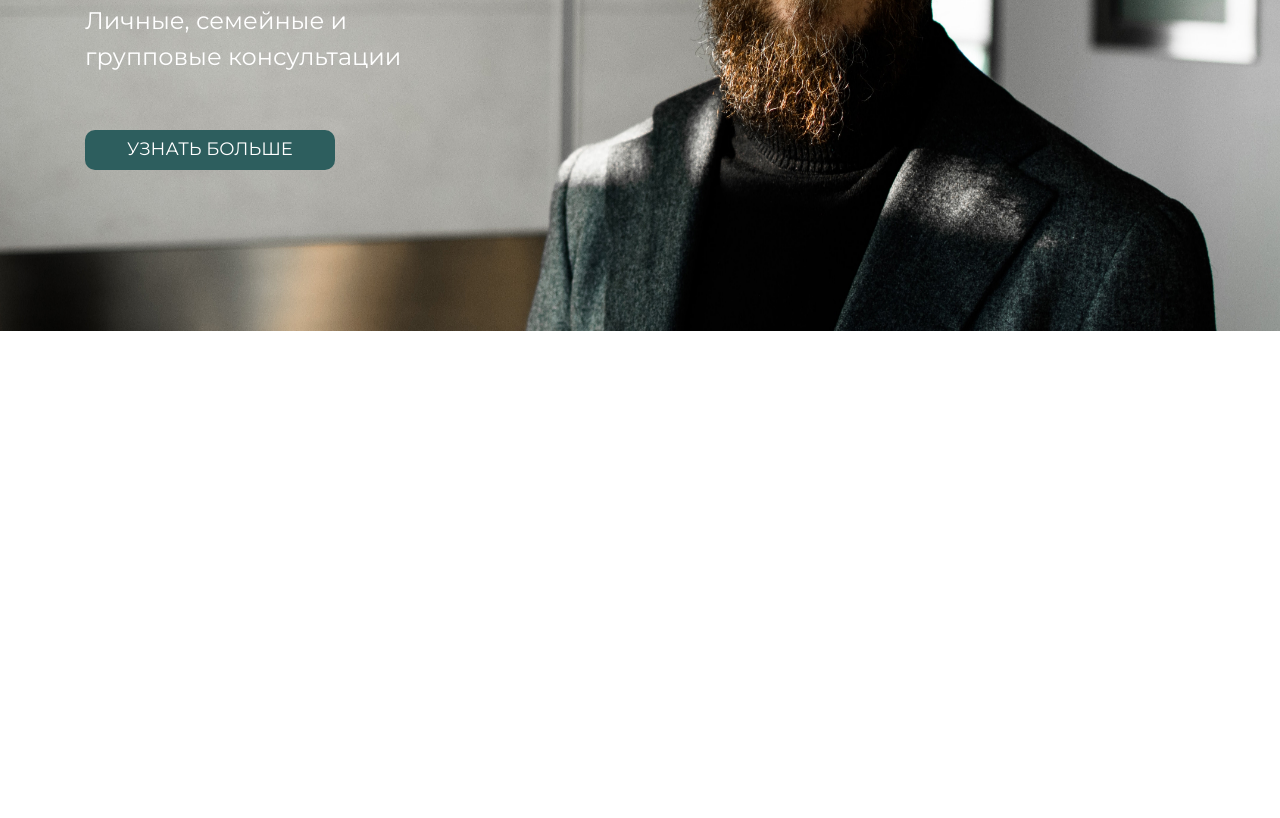
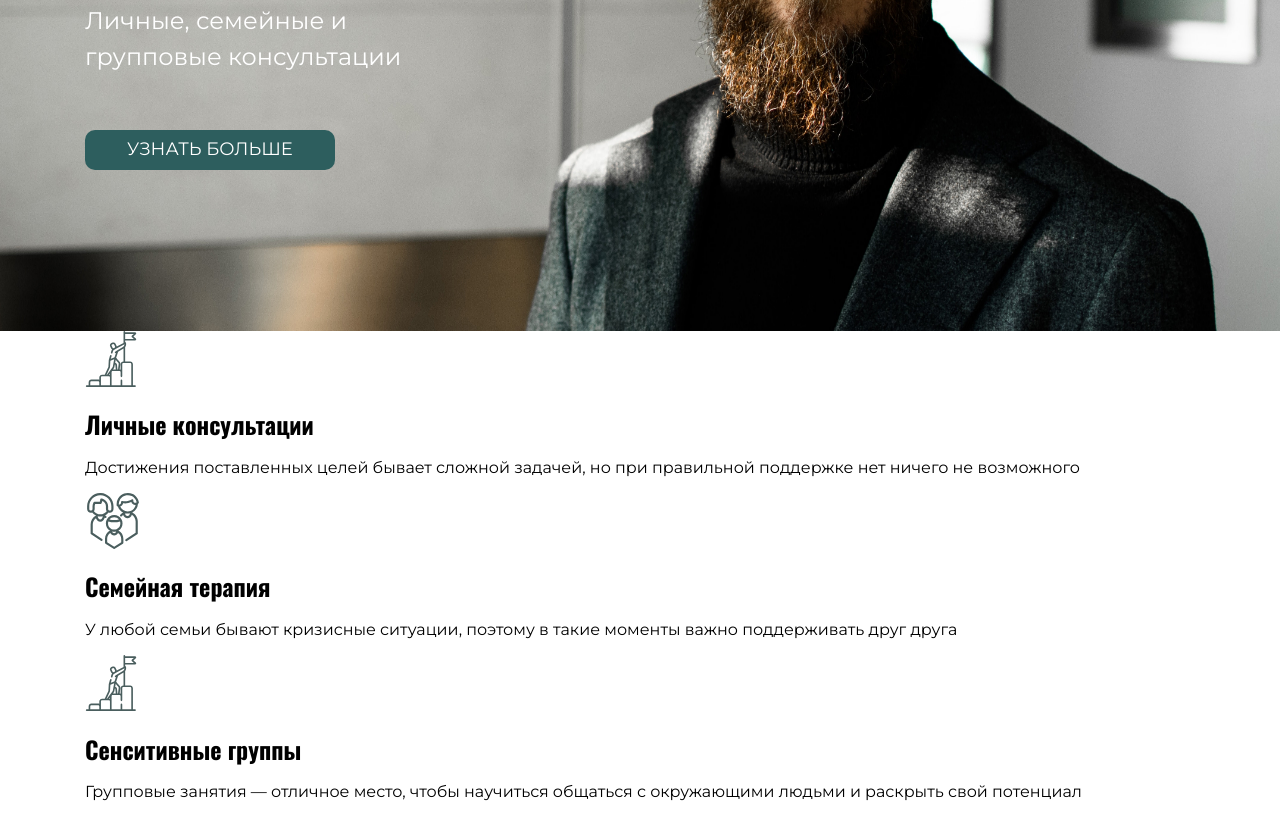
Before and after one commit to vladpovelitsa/marin-site, a plain HTML site: page index.html in a window 1280 px wide. Shown: the part 437-1255 px from the top of the page. Before the commit the page ends 800 px from the top, so only its background shows below. Drawn offline with Linux system fonts and the light colour scheme.

Commit message:
added layout for services screen

```diff
--- a/index.html
+++ b/index.html
@@ -38,6 +38,36 @@
             УЗНАТЬ БОЛЬШЕ
         </a>
     </section>
+    <section class="services center">
+        <article class="services__item">
+            <img class="services__icon" src="img/goal.svg" alt="Личные консультации">
+            <h2 class="services__title">
+                Личные консультации
+            </h2>
+            <p class="services__description">
+                Достижения поставленных целей
+                бывает сложной задачей, но при правильной поддержке нет ничего не возможного
+            </p>
+        </article>
+        <article class="services__item">
+            <img class="services__icon" src="img/family-room.svg" alt="Семейная терапия">
+            <h2 class="services__title">
+                Семейная терапия
+            </h2>
+            <p class="services__description">
+                У любой семьи бывают кризисные ситуации, поэтому в такие моменты важно поддерживать друг друга
+            </p>
+        </article>
+        <article class="services__item">
+            <img class="services__icon" src="img/goal.svg" alt="Сенситивные группы">
+            <h2 class="services__title">
+                Сенситивные группы
+            </h2>
+            <p class="services__description">
+                Групповые занятия — отличное место, чтобы научиться общаться с окружающими людьми и раскрыть свой потенциал
+            </p>
+        </article>
+    </section>
 </main>
 
 </body>
```
